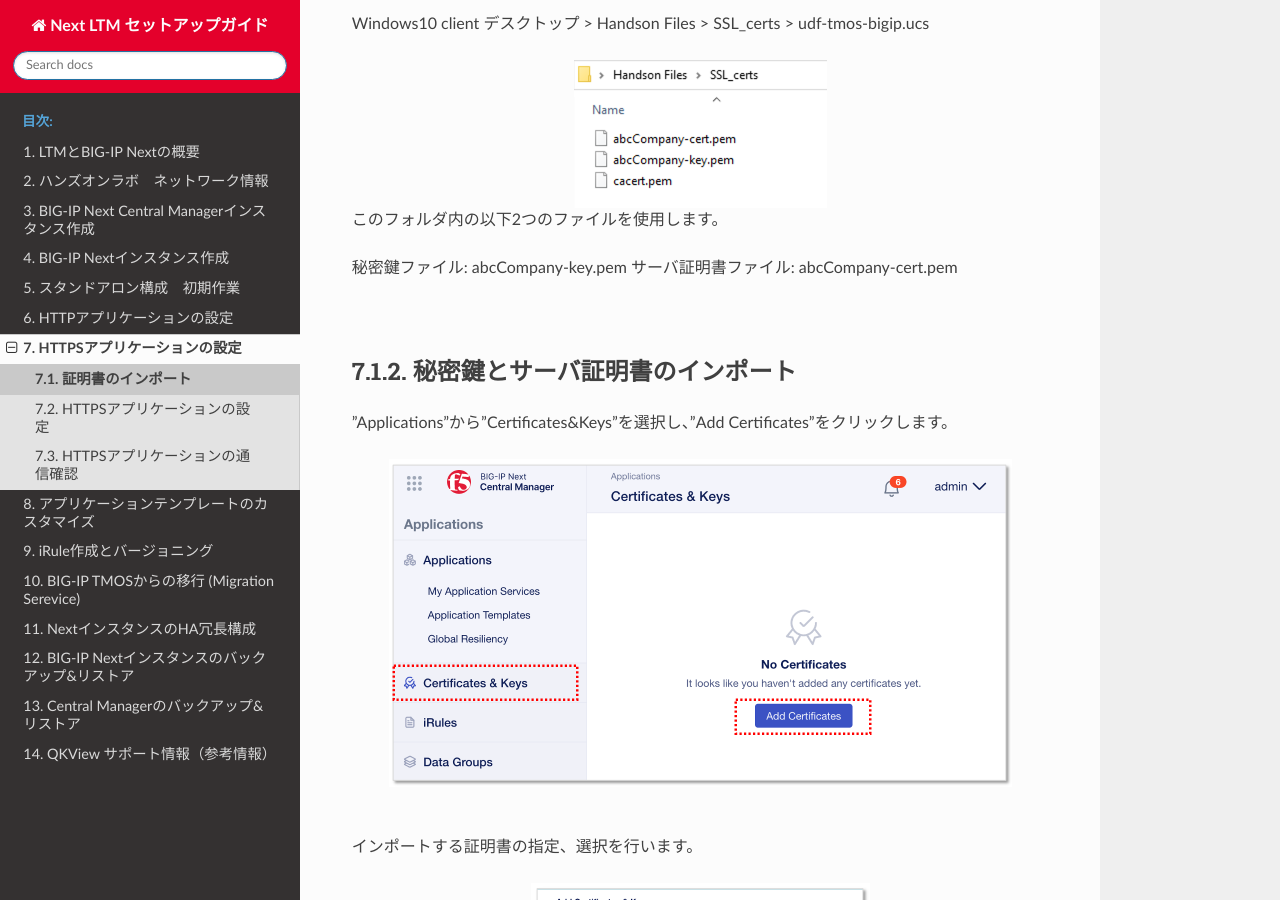
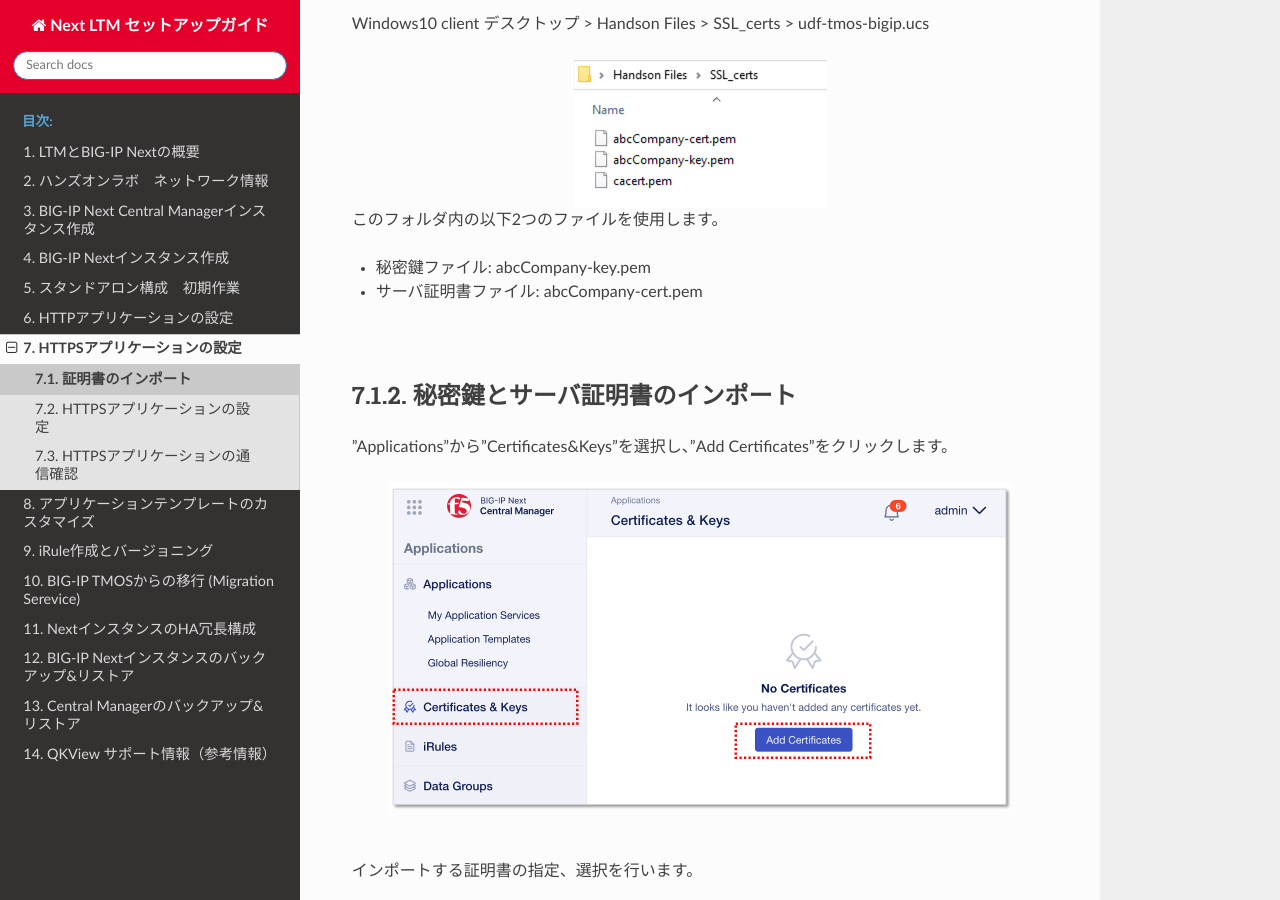
Before and after one commit to BeF5/f5j-easy-setup-next-ltm, a Sphinx documentation site: the page built from docs/content07/module01/module01.rst, in a window 1280 px wide and 900 px high, scrolled down 508 px. Built offline with Sphinx 7.4.7 and the Read the Docs theme 2.0.0, drawn with Linux system fonts in a browser that asks for light colours.

```diff
--- a/docs/content07/module01/module01.rst
+++ b/docs/content07/module01/module01.rst
@@ -22,8 +22,8 @@ Windows10 client
 
 このフォルダ内の以下2つのファイルを使用します。
 
-秘密鍵ファイル: abcCompany-key.pem
-サーバ証明書ファイル: abcCompany-cert.pem
+- 秘密鍵ファイル: abcCompany-key.pem
+- サーバ証明書ファイル: abcCompany-cert.pem
 
 |
 秘密鍵とサーバ証明書のインポート
```
